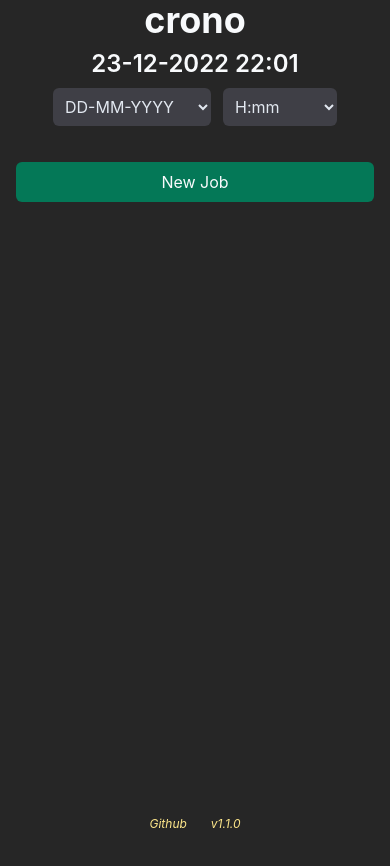
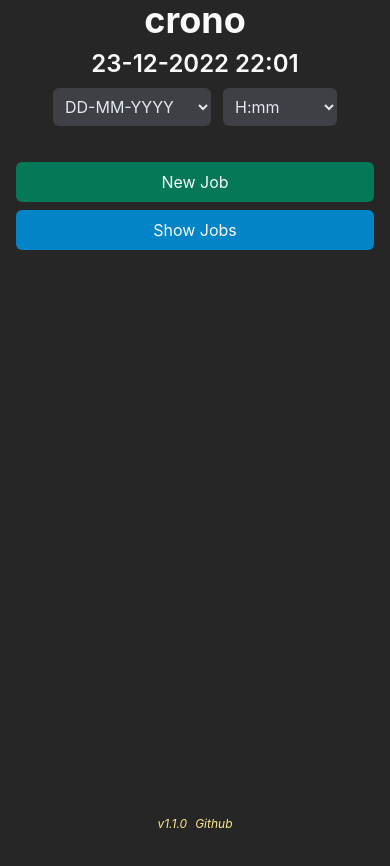
Before and after one commit to OsirisX3R0/crono, a React (Create React App) app: page / in a window 390 px wide. Shown: the top 866 px of the page. Built offline with nearby package versions, Linux system fonts and the light colour scheme.

Commit message:
Mobile styles in place

```diff
--- a/src/components/core/Button.jsx
+++ b/src/components/core/Button.jsx
@@ -1,6 +1,6 @@
 import React, { useState, useEffect } from 'react'
 
-const Button = ({color, children, ...btnProps}) => {
+const Button = ({color, children, className, ...btnProps}) => {
   const [hoverColor, setHoverColor] = useState(color)
 
   useEffect(() => {
@@ -9,7 +9,7 @@ const Button = ({color, children, ...btnProps}) => {
     setHoverColor(`hover:${bg}-${col}-${darker >= 900 ? 900 : darker}`)
   }, [color])
 
-  return <button className={`${color} ${hoverColor} xs:w-full sm:w-auto rounded-md p-2`} {...btnProps}>{children}</button>
+  return <button className={`${className ? `${className} ` : ''}${color} ${hoverColor} xs:w-full md:w-auto rounded-md p-2`} {...btnProps}>{children}</button>
 }
 
 export default Button
--- a/src/components/core/Column.jsx
+++ b/src/components/core/Column.jsx
@@ -1,7 +1,7 @@
 import React from 'react'
 
 const Column = ({ className = '', children }) => {
-  return <div className={`sm:h-[89.5vh] overflow-y-scroll p-4 ${className}`}>{children}</div>
+  return <div className={`md:h-[89.5vh] overflow-y-scroll p-4 ${className}`}>{children}</div>
 }
 
 export default Column
--- a/src/components/core/Field.jsx
+++ b/src/components/core/Field.jsx
@@ -5,7 +5,7 @@ const Field = ({label, className, ...fieldProps}) => {
   return (
     <div className={className}>
       <div><label htmlFor={name} className="text-sm">{label}</label></div>
-      <div><input type="text" name={name} id={name} className="form-field xs:w-full sm:w-auto" {...fieldProps} /></div>
+      <div><input type="text" name={name} id={name} className="form-field xs:w-full md:w-auto" {...fieldProps} /></div>
     </div>
   )
 }
--- a/src/components/core/Modal.jsx
+++ b/src/components/core/Modal.jsx
@@ -13,7 +13,7 @@ const modalStyles = {
 }
 const Modal = ({children, ...modalProps}) => {
   return (
-    <ReactModal {...modalProps} style={modalStyles}>
+    <ReactModal {...modalProps}>
     {children}
     </ReactModal>
   )
--- a/src/components/jobs/Job.jsx
+++ b/src/components/jobs/Job.jsx
@@ -1,13 +1,13 @@
-import Tooltip from "react-simple-tooltip"
+// import Tooltip from "react-simple-tooltip"
 
 const Job = ({job}) => {
   return (
-    <li className='border-b-2 border-stone-700 p-3' style={{borderColor:job.color}}>
-      <h3 className="xs:hidden sm:block underline">{job.name}</h3>
-      <Tooltip placement="bottom" content={job.humanizedSchedule} customCss={{width: '500px'}} zIndex={20}>
-        <h4 id={job.schedule}>{job.schedule}</h4>
-      </Tooltip>
-      <div className="xs:hidden sm:block text-sm text-stone-400 italic">{job.humanizedSchedule}</div>
+    <li className='xs:text-xs md:text-base border-b-2 border-stone-700 p-3' style={{borderColor:job.color}}>
+      <div className="xs:text-base sm:text-2xl underline">{job.name}</div>
+      {/* <Tooltip placement="bottom" content={job.humanizedSchedule} customCss={{width: '500px'}} zIndex={20}> */}
+        <div className="xs:text-base sm:text-xl font-semibold">{job.schedule}</div>
+      {/* </Tooltip> */}
+      <div className="xs:text-xs sm:text-sm text-stone-400 italic">{job.humanizedSchedule}</div>
     </li>
   )
 }
--- a/src/components/jobs/Jobs.jsx
+++ b/src/components/jobs/Jobs.jsx
@@ -12,6 +12,7 @@ const Jobs = () => {
   const [name, setName] = useState('')
   const [schedule, setSchedule] = useState('')
   const [adding, setAdding] = useState(false)
+  const [showJobs, setShowJobs] = useState(false)
 
   const addJob = () => {
     setJobs(prevJobs => [...prevJobs, new CronJob({name,schedule})])
@@ -24,12 +25,30 @@ const Jobs = () => {
     setSchedule('')
   }
 
+  const addFormStyles = {
+    content: {
+      width: '240px',
+      height: '240px',
+      backgroundColor: '#262626',
+      color: '#f8fafc',
+      margin: '75px auto 0'
+    }
+  }
+
+  const jobsModalStyles = {
+    content:{
+    ...addFormStyles.content,
+      height: '400px'
+    }
+  }
+
   const jobList = jobs.map((job, i) => <Job key={i} job={job} />)
 
   const addForm = (
     <Modal
       isOpen={adding}
       onRequestClose={() => setAdding(false)}
+      style={addFormStyles}
     >
       <Field label="Name" className="mb-2" value={name} onInput={(e) => setName(e.target.value)} />
       <Field label="Schedule" className="mb-2" value={schedule} onInput={(e) => setSchedule(e.target.value)} />
@@ -37,13 +56,27 @@ const Jobs = () => {
     </Modal>
   )
 
+  const jobsModal = (
+    <Modal
+      isOpen={showJobs}
+      onRequestClose={() => setShowJobs(false)}
+      style={jobsModalStyles}
+    >
+      <ul>
+        {jobList}
+      </ul>
+    </Modal>
+  )
+
   return (
-    <div className="xs:h-16 sm:h-[89.5vh] xs:overflow-hidden sm:overflow-y-scroll p-4">
-      <Button color="bg-emerald-700" onClick={() => setAdding(true)}>New Job</Button>
-      <ul className="xs:hidden xs:h-0 sm:h-auto sm:block">
+    <div className="xs:h-28 md:h-[78vh] xs:overflow-hidden md:overflow-y-scroll p-4">
+      <Button color="bg-emerald-700" className="xs:mb-2" onClick={() => setAdding(true)}>New Job</Button>
+      <Button color="bg-sky-600" className='xs:block md:hidden' onClick={() => setShowJobs(true)}>Show Jobs</Button>
+      <ul className="xs:hidden md:block xs:h-0 md:h-auto">
         {jobList}
       </ul>
       {addForm}
+      {jobsModal}
     </div>
   )
 }
--- a/src/components/layout/Footer.jsx
+++ b/src/components/layout/Footer.jsx
@@ -4,7 +4,23 @@ import pkg from "../../../package.json";
 const Footer = () => {
   return (
     <footer>
-      <div className="left">
+      <ul className="flex flex-row gap-2">
+        <li>
+          <span>{`v${pkg.version}`}</span>
+        </li>
+        <li>
+          <span>
+            <a
+              href="https://github.com/OsirisX3R0/crono"
+              target="_blank"
+              rel="noreferrer"
+            >
+              Github
+            </a>
+          </span>
+        </li>
+      </ul>
+      {/* <div className="left">
         <span>
           <a
             href="https://github.com/OsirisX3R0/crono"
@@ -17,7 +33,7 @@ const Footer = () => {
       </div>
       <div className="right">
         <span>{`v${pkg.version}`}</span>
-      </div>
+      </div> */}
     </footer>
   );
 };
--- a/src/components/layout/index.jsx
+++ b/src/components/layout/index.jsx
@@ -6,7 +6,7 @@ const Layout = ({ children }) => {
   return (
     <>
       <Header />
-      <div className="grid xs:grid-cols-1 sm:grid-cols-2">{children}</div>
+      <div className="grid xs:grid-cols-1 md:grid-cols-2">{children}</div>
       <Footer />
     </>
   );
--- a/src/components/schedule/Item.jsx
+++ b/src/components/schedule/Item.jsx
@@ -5,11 +5,12 @@ const Item = ({ item }) => (
     className="border-b-2 border-stone-700 p-3"
     style={{ borderColor: item.color }}
   >
-    {/* <Tooltip placement="bottom" content={item.humanizedSchedule} customCss={{width: '500px'}} zIndex={20}> */}
-    <strong>{item.name}</strong>
-    <div className="xs:block sm:hidden text-sm italic">{item.schedule}</div>
+    <strong>
+      {item.name}
+      <span className=""> - </span>
+    </strong>
+    {/* <div className="xs:block md:hidden text-sm italic">{item.schedule}</div> */}
     <span>{item.time}</span>
-    {/* </Tooltip> */}
   </li>
 );
 
--- a/src/components/schedule/Schedule.jsx
+++ b/src/components/schedule/Schedule.jsx
@@ -9,7 +9,7 @@ const Schedule = () => {
   const scheduleList = schedule.map((item, i) => <Item key={i} item={item} />)
 
   return (
-    <div className="h-[89.5vh] overflow-y-scroll p-4">
+    <div className="xs:h-[70vh] md:h-[78vh] overflow-y-scroll p-4">
       <ul className="w-full text-center">
         {scheduleList}
       </ul>
--- a/src/index.css
+++ b/src/index.css
@@ -34,8 +34,16 @@ h3 {
   @apply text-2xl font-semibold;
 }
 
+h3.mini {
+  @apply text-lg
+}
+
 h4 {
   @apply text-xl;
+}
+
+h4.mini {
+  @apply text-base;
 }
 
 .form-field {
--- a/tailwind.config.js
+++ b/tailwind.config.js
@@ -4,7 +4,11 @@ const defaultTheme = require("tailwindcss/defaultTheme");
 module.exports = {
   content: ["./src/**/*.{js,jsx}"],
   theme: {
-    extend: {},
+    extend: {
+      spacing: {
+        42: "11rem",
+      },
+    },
     screens: {
       xs: "300px",
       ...defaultTheme.screens,
```
